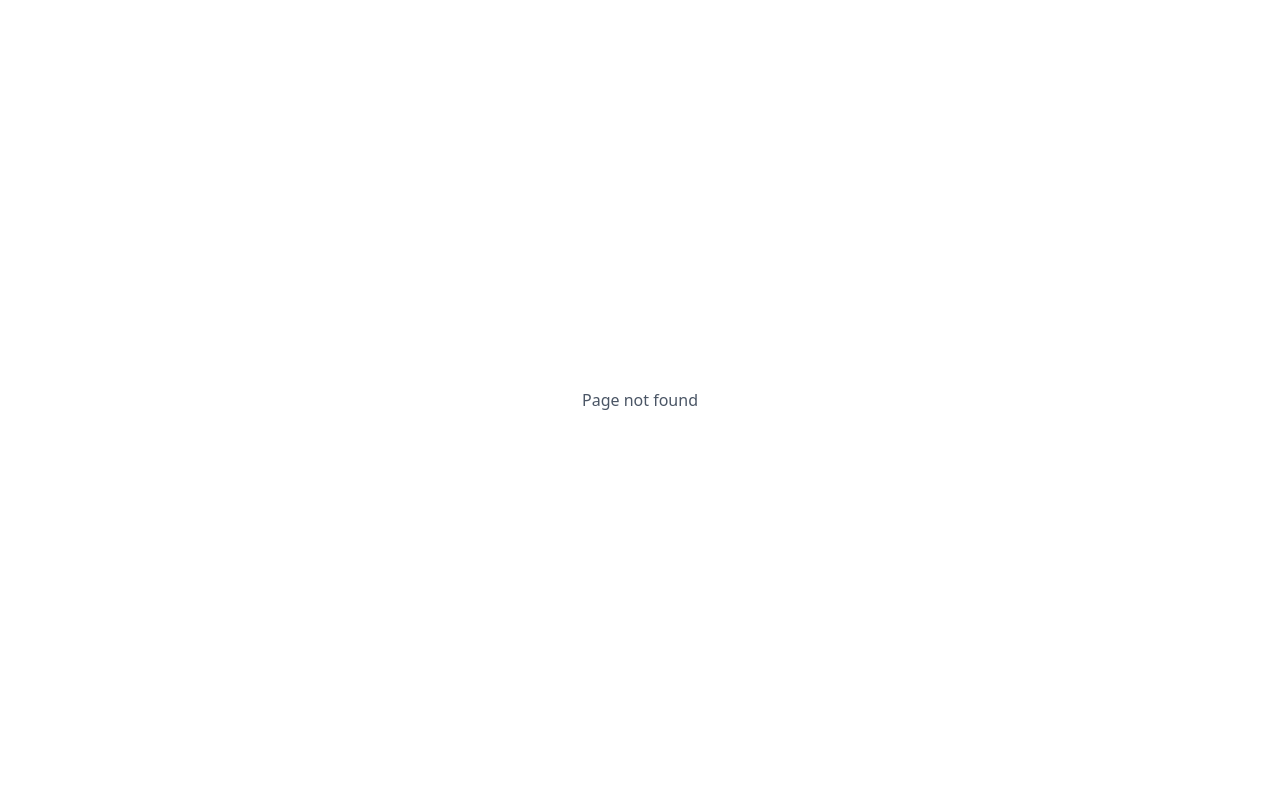
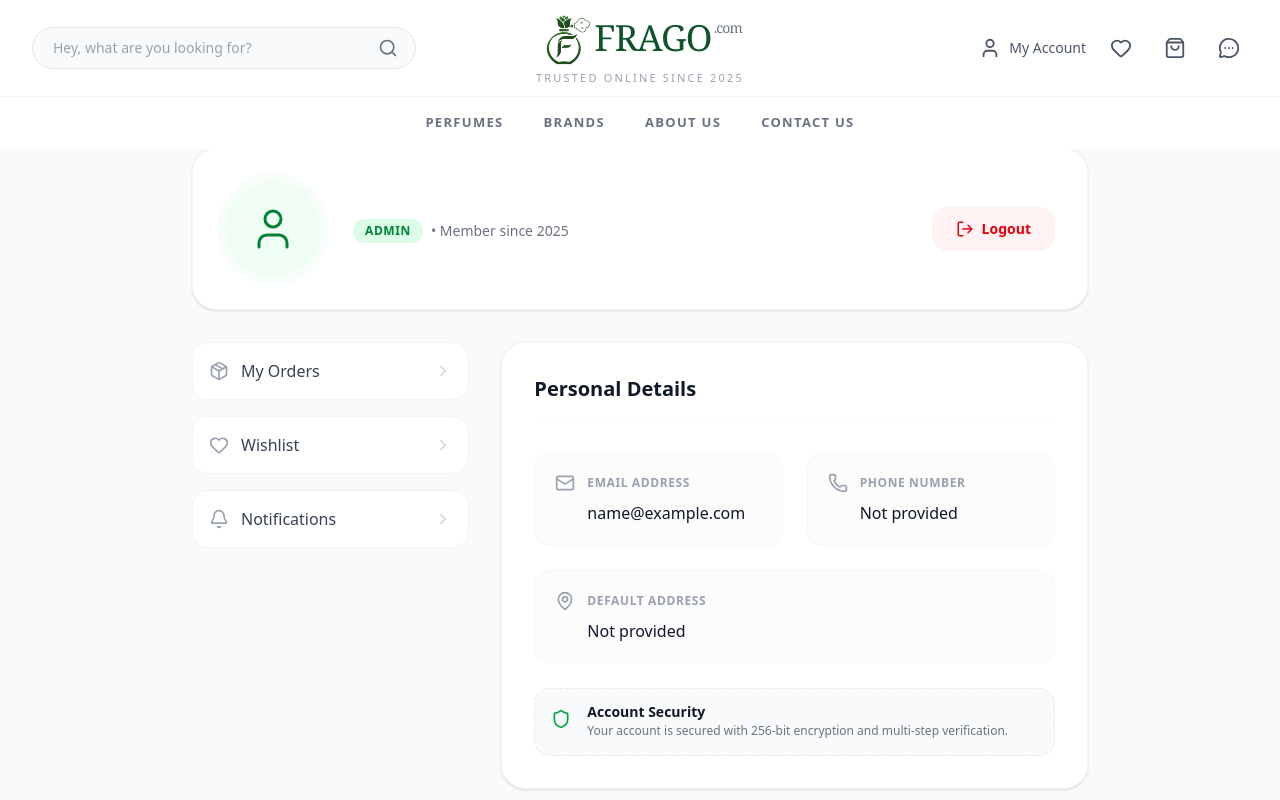
Before and after one commit to shuvranshu9/FRAGO, a React (Vite) app in the folder FRAGO-FRONTEND/: page /account in a window 1280 px wide. Before the commit this address had no page. Shown: the top 800 px of the page. Built offline with nearby package versions, Linux system fonts and the light colour scheme; sample sign-in values are in the browser's storage.

Commit message:
User Profile Page

```diff
--- a/FRAGO-FRONTEND/src/App.jsx
+++ b/FRAGO-FRONTEND/src/App.jsx
@@ -9,6 +9,7 @@ import MainLayout from "./layout/MainLayout.jsx";
 import HomePage from "./pages/HomePage.jsx";
 import AboutUsPage from "./pages/AboutUsPage.jsx";
 import ContactUsPage from "./pages/ContactUsPage.jsx";
+import AccountPage from "./pages/AccountPage.jsx";
 
 export default function App() {
   return (
@@ -19,6 +20,7 @@ export default function App() {
           <Route path="/" element={<HomePage />} />
           <Route path="/about-us" element={<AboutUsPage />} />
           <Route path="/contact-us" element={<ContactUsPage />} />
+          <Route path="/account" element={<AccountPage />} />
         </Route>
 
         {/* Auth routes */}
--- a/FRAGO-FRONTEND/src/components/global/Navbar.jsx
+++ b/FRAGO-FRONTEND/src/components/global/Navbar.jsx
@@ -1,5 +1,13 @@
 import { useState, useEffect, useRef } from "react";
-import { Search, User, Heart, ShoppingBag, Menu, X } from "lucide-react";
+import {
+  Search,
+  User,
+  Heart,
+  ShoppingBag,
+  Menu,
+  X,
+  MessageCircleMore,
+} from "lucide-react";
 import { Link } from "react-router-dom";
 import Logo from "../../assets/LOGO.png";
 
@@ -120,7 +128,6 @@ const Navbar = () => {
                 size={22}
                 className="mr-2 group-hover:scale-105 transition-transform"
               />
-              <span className="font-medium text-sm">Wishlist</span>
             </Link>
             <Link
               to="/cart"
@@ -130,12 +137,15 @@ const Navbar = () => {
                 size={22}
                 className="mr-2 group-hover:scale-105 transition-transform"
               />
-              <span className="hidden lg:inline font-medium text-sm border-b border-gray-800 pb-0.5">
-                2 items
-              </span>
-              <span className="lg:hidden absolute -top-1 -right-1 bg-green-900 text-white text-[10px] w-4 h-4 flex items-center justify-center rounded-full">
-                2
-              </span>
+            </Link>
+            <Link
+              to="/chat"
+              className="flex items-center text-gray-600 hover:text-green-900 transition-colors group relative"
+            >
+              <MessageCircleMore
+                size={22}
+                className="mr-2 group-hover:scale-105 transition-transform"
+              />
             </Link>
           </div>
         </div>
--- /dev/null
+++ b/FRAGO-FRONTEND/src/pages/AccountPage.jsx
@@ -0,0 +1,163 @@
+import { useState, useEffect } from "react";
+import {
+  User,
+  Mail,
+  Phone,
+  MapPin,
+  Shield,
+  LogOut,
+  ChevronRight,
+  Package,
+  Heart,
+  Bell,
+} from "lucide-react";
+import { useNavigate } from "react-router-dom";
+import { toast } from "react-toastify";
+
+export default function AccountPage() {
+  const navigate = useNavigate();
+  const [user, setUser] = useState(null);
+
+  useEffect(() => {
+    const storedUser = localStorage.getItem("user");
+    if (storedUser) {
+      setUser(JSON.parse(storedUser));
+    } else {
+      // Redirect to login if no user found
+      navigate("/login");
+    }
+  }, [navigate]);
+
+  const handleLogout = () => {
+    localStorage.removeItem("token");
+    localStorage.removeItem("user");
+    toast.success("Logged out successfully");
+    navigate("/login");
+  };
+
+  if (!user) return null;
+
+  return (
+    <div className="min-h-[80vh] bg-gray-50 pt-0 pb-20 px-4 sm:px-6 lg:px-8">
+      <div className="max-w-4xl mx-auto space-y-8">
+        {/* Header Profile Section */}
+        <div className="bg-white rounded-3xl p-8 shadow-sm border border-gray-100 flex flex-col md:flex-row items-center gap-8 animate-in fade-in slide-in-from-bottom-4 duration-700">
+          <div className="w-24 h-24 bg-green-50 rounded-full flex items-center justify-center text-green-700 ring-8 ring-green-50/50">
+            <User size={48} strokeWidth={1.5} />
+          </div>
+          <div className="text-center md:text-left flex-1">
+            <h1 className="text-3xl font-bold text-gray-900 tracking-tight">
+              {user.full_name}
+            </h1>
+            <p className="text-gray-500 mt-1 flex items-center justify-center md:justify-start gap-2">
+              <span className="px-3 py-1 bg-green-100 text-green-700 text-xs font-bold rounded-full uppercase tracking-wider">
+                {user.role}
+              </span>
+              <span className="text-sm">• Member since 2025</span>
+            </p>
+          </div>
+          <button
+            onClick={handleLogout}
+            className="flex items-center gap-2 px-6 py-3 bg-red-50 text-red-600 hover:bg-red-100 rounded-2xl transition-all font-semibold text-sm group"
+          >
+            <LogOut
+              size={18}
+              className="transition-transform group-hover:-translate-x-1"
+            />
+            Logout
+          </button>
+        </div>
+
+        <div className="grid grid-cols-1 md:grid-cols-3 gap-8">
+          {/* Left: Quick Actions */}
+          <div className="md:col-span-1 space-y-4">
+            <button className="w-full flex items-center justify-between p-4 bg-white rounded-2xl border border-gray-100 hover:border-green-200 hover:bg-green-50/30 transition-all group">
+              <div className="flex items-center gap-3">
+                <Package
+                  size={20}
+                  className="text-gray-400 group-hover:text-green-600"
+                />
+                <span className="font-medium text-gray-700">My Orders</span>
+              </div>
+              <ChevronRight size={18} className="text-gray-300" />
+            </button>
+            <button className="w-full flex items-center justify-between p-4 bg-white rounded-2xl border border-gray-100 hover:border-green-200 hover:bg-green-50/30 transition-all group">
+              <div className="flex items-center gap-3">
+                <Heart
+                  size={20}
+                  className="text-gray-400 group-hover:text-green-600"
+                />
+                <span className="font-medium text-gray-700">Wishlist</span>
+              </div>
+              <ChevronRight size={18} className="text-gray-300" />
+            </button>
+            <button className="w-full flex items-center justify-between p-4 bg-white rounded-2xl border border-gray-100 hover:border-green-200 hover:bg-green-50/30 transition-all group">
+              <div className="flex items-center gap-3">
+                <Bell
+                  size={20}
+                  className="text-gray-400 group-hover:text-green-600"
+                />
+                <span className="font-medium text-gray-700">Notifications</span>
+              </div>
+              <ChevronRight size={18} className="text-gray-300" />
+            </button>
+          </div>
+
+          {/* Right: Personal Details */}
+          <div className="md:col-span-2 bg-white rounded-3xl p-8 shadow-sm border border-gray-100 space-y-6">
+            <h2 className="text-xl font-bold text-gray-900 border-b border-gray-50 pb-4">
+              Personal Details
+            </h2>
+
+            <div className="grid grid-cols-1 sm:grid-cols-2 gap-6 pt-2">
+              <InfoCard
+                icon={<Mail size={20} />}
+                label="Email Address"
+                value={user.email}
+              />
+              <InfoCard
+                icon={<Phone size={20} />}
+                label="Phone Number"
+                value={user.phone || "Not provided"}
+              />
+              <InfoCard
+                icon={<MapPin size={20} />}
+                label="Default Address"
+                value={user.address || "Not provided"}
+                className="sm:col-span-2"
+              />
+              <div className="sm:col-span-2 p-4 bg-gray-50 rounded-2xl flex items-start gap-4 border border-dashed border-gray-200">
+                <Shield className="text-green-600 shrink-0 mt-1" size={20} />
+                <div>
+                  <p className="text-sm font-bold text-gray-900 leading-none mb-1">
+                    Account Security
+                  </p>
+                  <p className="text-xs text-gray-500">
+                    Your account is secured with 256-bit encryption and
+                    multi-step verification.
+                  </p>
+                </div>
+              </div>
+            </div>
+          </div>
+        </div>
+      </div>
+    </div>
+  );
+}
+
+function InfoCard({ icon, label, value, className = "" }) {
+  return (
+    <div
+      className={`p-5 bg-gray-50/50 rounded-2xl border border-gray-100/50 transition-colors hover:bg-gray-50 ${className}`}
+    >
+      <div className="flex items-center gap-3 mb-2 text-gray-400">
+        {icon}
+        <span className="text-xs font-bold uppercase tracking-wider">
+          {label}
+        </span>
+      </div>
+      <p className="text-gray-900 font-medium ml-8">{value}</p>
+    </div>
+  );
+}
```
